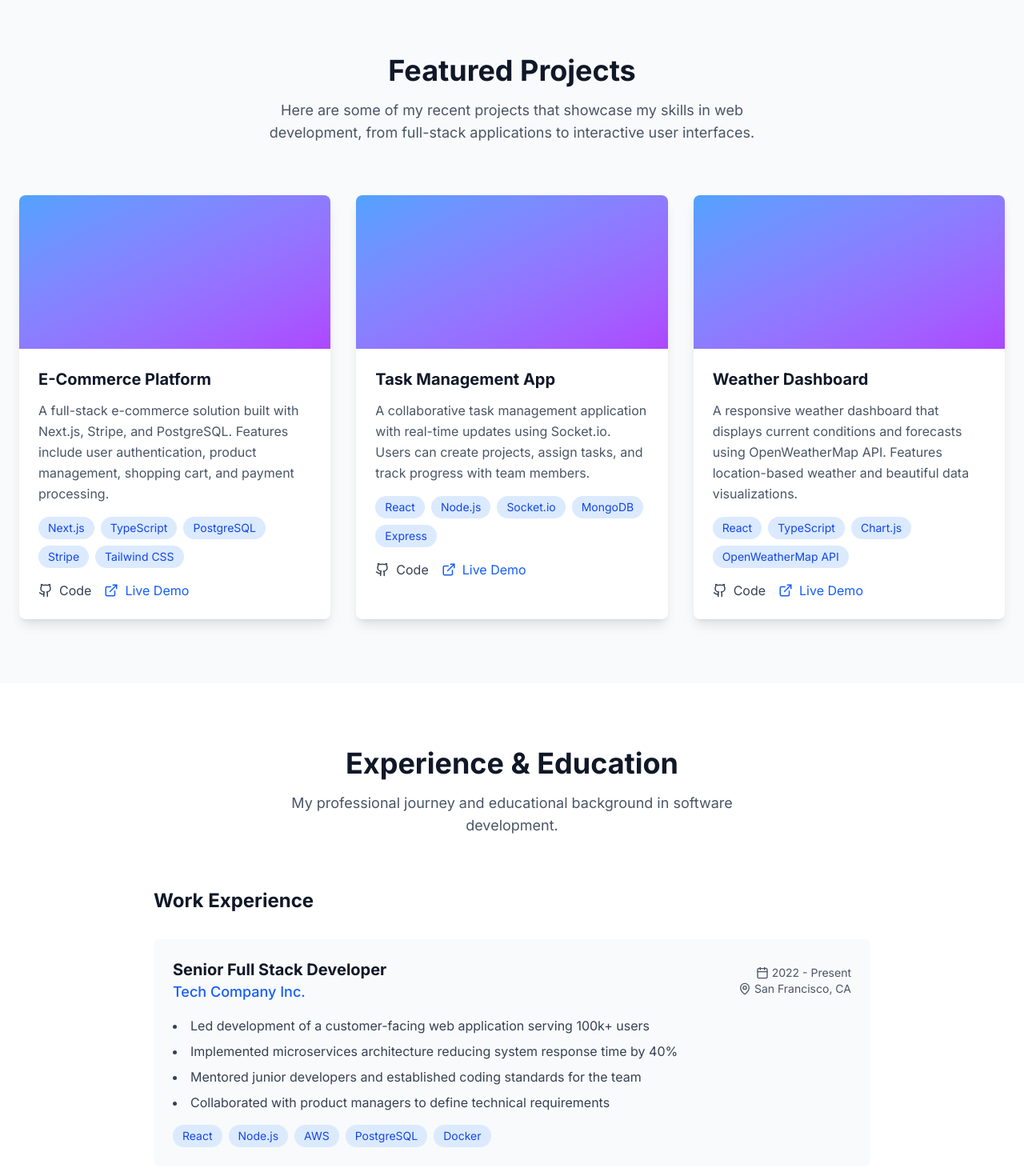
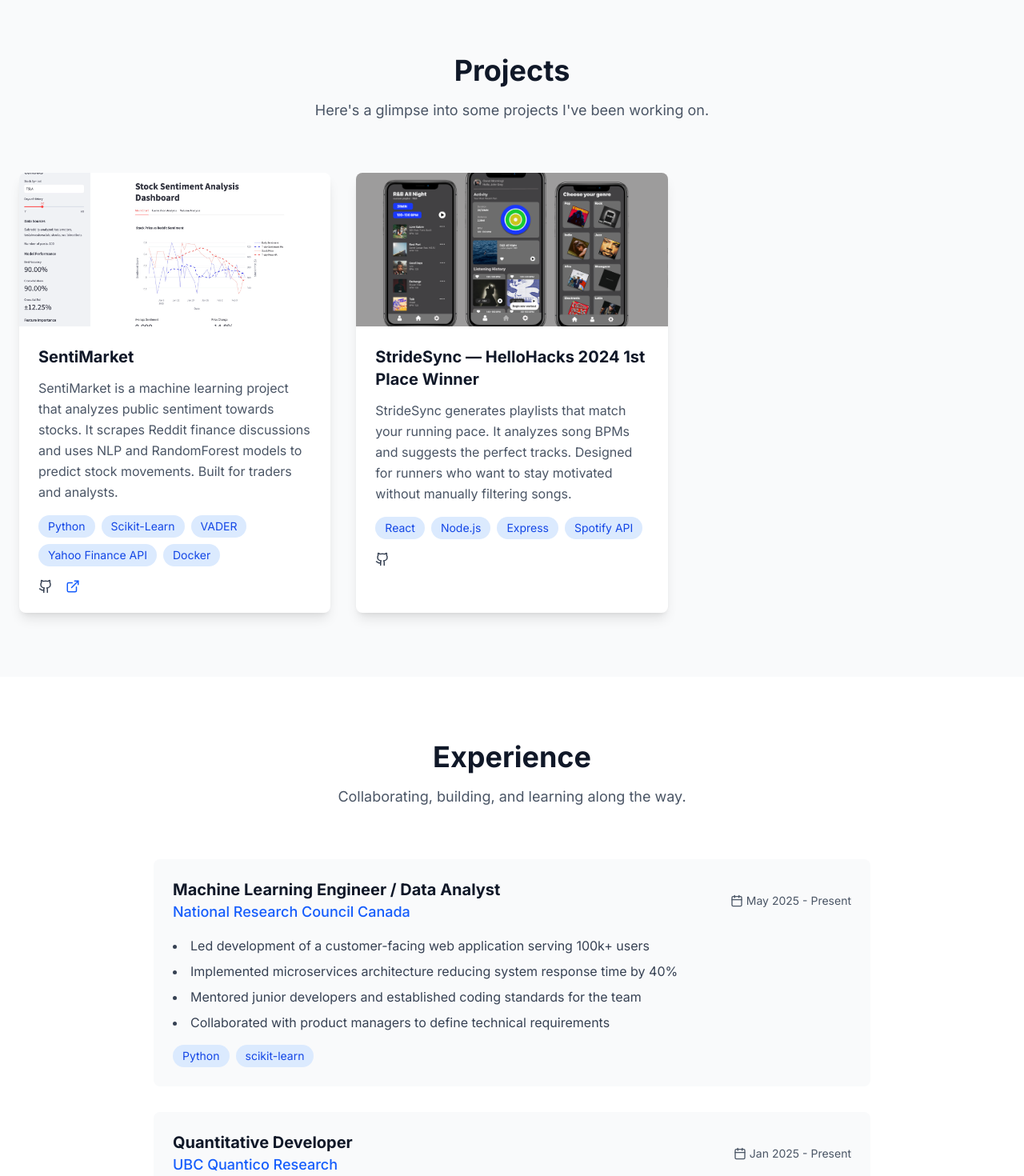
Before and after one commit to stellahan05/my-portfolio, a Next.js app: page / in a window 1280 px wide. Shown: the part 940-2410 px from the top of the page at 80% size. Built offline with nearby package versions, Linux system fonts and the light colour scheme.

Commit message:
update experiences

```diff
--- a/app/components/experience.tsx
+++ b/app/components/experience.tsx
@@ -1,59 +1,44 @@
 'use client'
 
 import { motion } from 'framer-motion'
-import { Calendar, MapPin } from 'lucide-react'
+import { Calendar } from 'lucide-react'
 
 const experiences = [
   {
-    title: "Senior Full Stack Developer",
-    company: "Tech Company Inc.",
-    location: "San Francisco, CA",
-    period: "2022 - Present",
+    title: "Machine Learning Engineer / Data Analyst",
+    company: "National Research Council Canada",
+    period: "May 2025 - Present",
     description: [
       "Led development of a customer-facing web application serving 100k+ users",
       "Implemented microservices architecture reducing system response time by 40%",
       "Mentored junior developers and established coding standards for the team",
       "Collaborated with product managers to define technical requirements"
     ],
-    technologies: ["React", "Node.js", "AWS", "PostgreSQL", "Docker"]
+    technologies: ["Python", "scikit-learn"]
   },
   {
-    title: "Full Stack Developer",
-    company: "StartupXYZ",
-    location: "Remote",
-    period: "2020 - 2022",
+    title: "Quantitative Developer",
+    company: "UBC Quantico Research",
+    period: "Jan 2025 - Present",
     description: [
       "Built and maintained multiple client projects using modern web technologies",
       "Developed RESTful APIs and integrated third-party services",
       "Optimized application performance and implemented automated testing",
       "Worked directly with clients to gather requirements and provide solutions"
     ],
-    technologies: ["Vue.js", "Django", "Python", "MySQL", "GCP"]
-  },
-  {
-    title: "Junior Web Developer",
-    company: "Digital Agency",
-    location: "New York, NY",
-    period: "2019 - 2020",
-    description: [
-      "Created responsive websites and web applications for various clients",
-      "Collaborated with designers to implement pixel-perfect UI designs",
-      "Maintained and updated existing client websites",
-      "Participated in code reviews and team development processes"
-    ],
-    technologies: ["JavaScript", "PHP", "WordPress", "HTML/CSS", "jQuery"]
+    technologies: ["Python", "tensorflow"]
   }
 ]
 
-const education = [
-  {
-    degree: "Bachelor of Science in Computer Science",
-    school: "University of Technology",
-    location: "Boston, MA",
-    period: "2015 - 2019",
-    description: "Graduated Magna Cum Laude with focus on web development and software engineering"
-  }
-]
+// const education = [
+//   {
+//     degree: "Bachelor of Science in Computer Science",
+//     school: "University of Technology",
+//     location: "Boston, MA",
+//     period: "2015 - 2019",
+//     description: "Graduated Magna Cum Laude with focus on web development and software engineering"
+//   }
+// ]
 
 export default function Experience() {
   return (
@@ -67,15 +52,15 @@
           className="text-center mb-16"
         >
           <h2 className="text-3xl md:text-4xl font-bold text-gray-900 mb-4">
-            Experience & Education
+            Experience
           </h2>
           <p className="text-lg text-gray-600 max-w-2xl mx-auto">
-            My professional journey and educational background in software development.
+            Collaborating, building, and learning along the way.
           </p>
         </motion.div>
 
         <div className="max-w-4xl mx-auto">
-          {/* Work Experience */}
+          {/* Experience */}
           <motion.div
             initial={{ opacity: 0, y: 20 }}
             whileInView={{ opacity: 1, y: 0 }}
@@ -83,7 +68,6 @@
             viewport={{ once: true }}
             className="mb-16"
           >
-            <h3 className="text-2xl font-bold text-gray-900 mb-8">Work Experience</h3>
 
             <div className="space-y-8">
               {experiences.map((exp, index) => (
@@ -106,10 +90,10 @@
                         <Calendar size={16} />
                         <span>{exp.period}</span>
                       </div>
-                      <div className="flex items-center gap-1">
+                      {/* <div className="flex items-center gap-1">
                         <MapPin size={16} />
                         <span>{exp.location}</span>
-                      </div>
+                      </div> */}
                     </div>
                   </div>
 
@@ -134,7 +118,9 @@
             </div>
           </motion.div>
 
-          {/* Education */}
+
+
+          {/* Education
           <motion.div
             initial={{ opacity: 0, y: 20 }}
             whileInView={{ opacity: 1, y: 0 }}
@@ -175,7 +161,10 @@
                 </motion.div>
               ))}
             </div>
-          </motion.div>
+          </motion.div> */}
+
+
+
         </div>
       </div>
     </section>
--- a/app/components/hero.tsx
+++ b/app/components/hero.tsx
@@ -29,8 +29,7 @@
             transition={{ duration: 0.8, delay: 0.4 }}
             className="text-xl md:text-2xl text-gray-600 mb-8 max-w-3xl mx-auto"
           >
-            Machine Learning Engineer passionate about using data to answer your greatest questions. I love working with modern technologies and uncovering life&apos;s
-            mysteries through data.
+            I analyze, I build, I learn.
           </motion.p>
 
           <motion.div
@@ -78,19 +77,20 @@
             </a>
           </motion.div>
 
-          <motion.div
+          {/* <motion.div
             initial={{ opacity: 0, y: 20 }}
             animate={{ opacity: 1, y: 0 }}
             transition={{ duration: 0.8, delay: 0.8 }}
             className="flex flex-wrap justify-center gap-4 text-sm text-gray-600"
           >
+            <span className="bg-white px-3 py-1 rounded-full">Python</span>
+            <span className="bg-white px-3 py-1 rounded-full">C++</span>
             <span className="bg-white px-3 py-1 rounded-full">React</span>
             <span className="bg-white px-3 py-1 rounded-full">Next.js</span>
             <span className="bg-white px-3 py-1 rounded-full">TypeScript</span>
             <span className="bg-white px-3 py-1 rounded-full">Node.js</span>
-            <span className="bg-white px-3 py-1 rounded-full">Python</span>
             <span className="bg-white px-3 py-1 rounded-full">PostgreSQL</span>
-          </motion.div>
+          </motion.div> */}
         </motion.div>
       </div>
     </section>
--- a/app/components/projects.tsx
+++ b/app/components/projects.tsx
@@ -5,28 +5,19 @@
 
 const projects = [
   {
-    title: "E-Commerce Platform",
-    description: "A full-stack e-commerce solution built with Next.js, Stripe, and PostgreSQL. Features include user authentication, product management, shopping cart, and payment processing.",
-    tech: ["Next.js", "TypeScript", "PostgreSQL", "Stripe", "Tailwind CSS"],
-    github: "https://github.com/yourusername/ecommerce",
-    live: "https://your-ecommerce.vercel.app",
-    image: "/api/placeholder/400/300"
+    title: "SentiMarket",
+    description: "SentiMarket is a machine learning project that analyzes public sentiment towards stocks. It scrapes Reddit finance discussions and uses NLP and RandomForest models to predict stock movements. Built for traders and analysts.",
+    tech: ['Python', 'Scikit-Learn', 'VADER', 'Yahoo Finance API', 'Docker'],
+    github: "https://github.com/stellahan05/sentimarket",
+    live: "https://sentimarket.streamlit.app",
+    image: "/images/sentimarket.png"
   },
   {
-    title: "Task Management App",
-    description: "A collaborative task management application with real-time updates using Socket.io. Users can create projects, assign tasks, and track progress with team members.",
-    tech: ["React", "Node.js", "Socket.io", "MongoDB", "Express"],
-    github: "https://github.com/yourusername/taskmanager",
-    live: "https://your-taskmanager.vercel.app",
-    image: "/api/placeholder/400/300"
-  },
-  {
-    title: "Weather Dashboard",
-    description: "A responsive weather dashboard that displays current conditions and forecasts using OpenWeatherMap API. Features location-based weather and beautiful data visualizations.",
-    tech: ["React", "TypeScript", "Chart.js", "OpenWeatherMap API"],
-    github: "https://github.com/yourusername/weather-dashboard",
-    live: "https://your-weather.vercel.app",
-    image: "/api/placeholder/400/300"
+    title: "StrideSync — HelloHacks 2024 1st Place Winner",
+    description: "StrideSync generates playlists that match your running pace. It analyzes song BPMs and suggests the perfect tracks. Designed for runners who want to stay motivated without manually filtering songs.",
+    tech: ['React', 'Node.js', 'Express', 'Spotify API'],
+    github: "https://github.com/stellahan05/stride",
+    image: "/images/stridesync.png"
   }
 ]
 
@@ -42,11 +33,10 @@
           className="text-center mb-16"
         >
           <h2 className="text-3xl md:text-4xl font-bold text-gray-900 mb-4">
-            Featured Projects
+            Projects
           </h2>
           <p className="text-lg text-gray-600 max-w-2xl mx-auto">
-            Here are some of my recent projects that showcase my skills in web development,
-            from full-stack applications to interactive user interfaces.
+            Here&apos;s a glimpse into some projects I&apos;ve been working on.
           </p>
         </motion.div>
 
@@ -60,7 +50,14 @@
               viewport={{ once: true }}
               className="bg-white rounded-lg overflow-hidden shadow-lg hover:shadow-xl transition-shadow"
             >
-              <div className="h-48 bg-gradient-to-br from-blue-400 to-purple-500"></div>
+              {project.image && (
+                <img
+                  src={project.image}
+                  alt={project.title}
+                  className="w-full h-48 object-cover"
+                />
+              )}
+
 
               <div className="p-6">
                 <h3 className="text-xl font-bold text-gray-900 mb-3">
@@ -90,9 +87,10 @@
                     className="inline-flex items-center gap-2 text-gray-700 hover:text-gray-900 transition-colors"
                   >
                     <Github size={18} />
-                    Code
+                    {/* Code */}
                   </a>
 
+                  {project.live && (
                   <a
                     href={project.live}
                     target="_blank"
@@ -100,8 +98,8 @@
                     className="inline-flex items-center gap-2 text-blue-600 hover:text-blue-700 transition-colors"
                   >
                     <ExternalLink size={18} />
-                    Live Demo
                   </a>
+                )}
                 </div>
               </div>
             </motion.div>
```
Also changed, not shown: public/images/sentimarket.png (added), public/images/stridesync.png (added).
